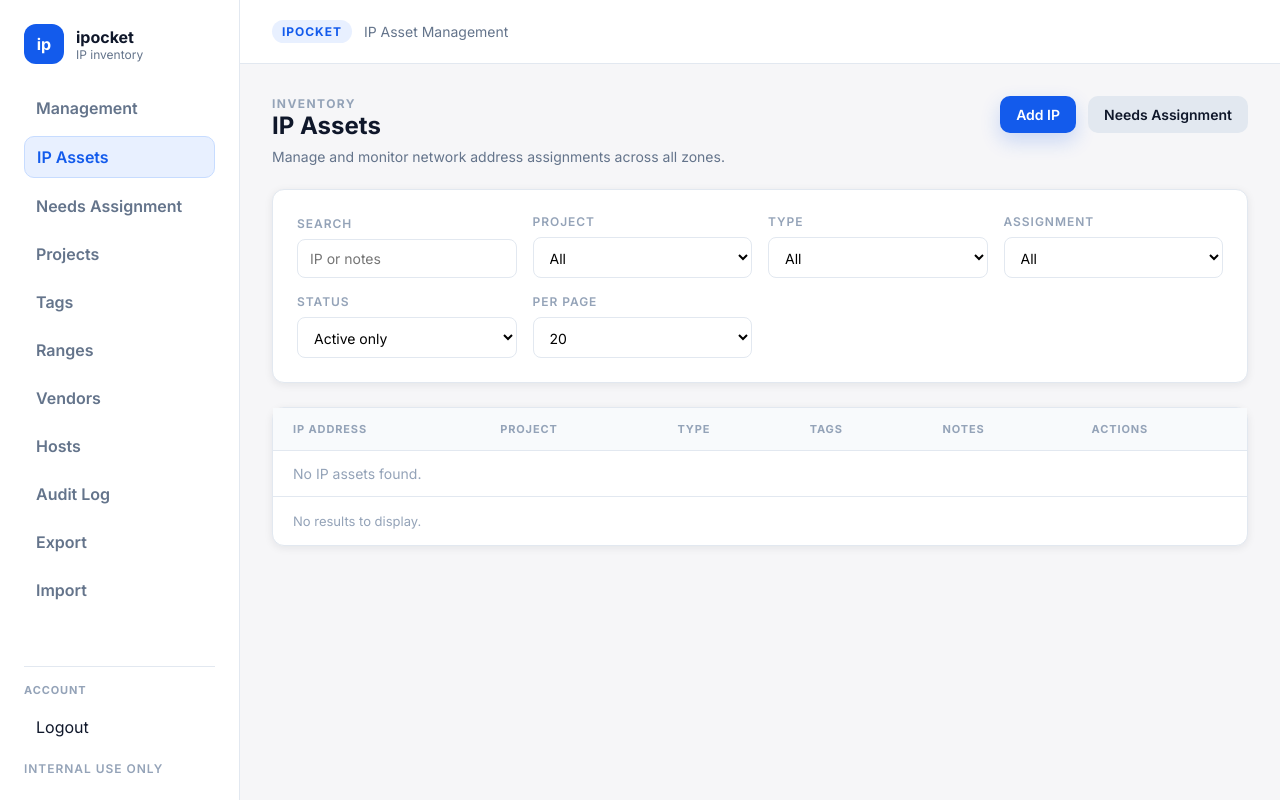
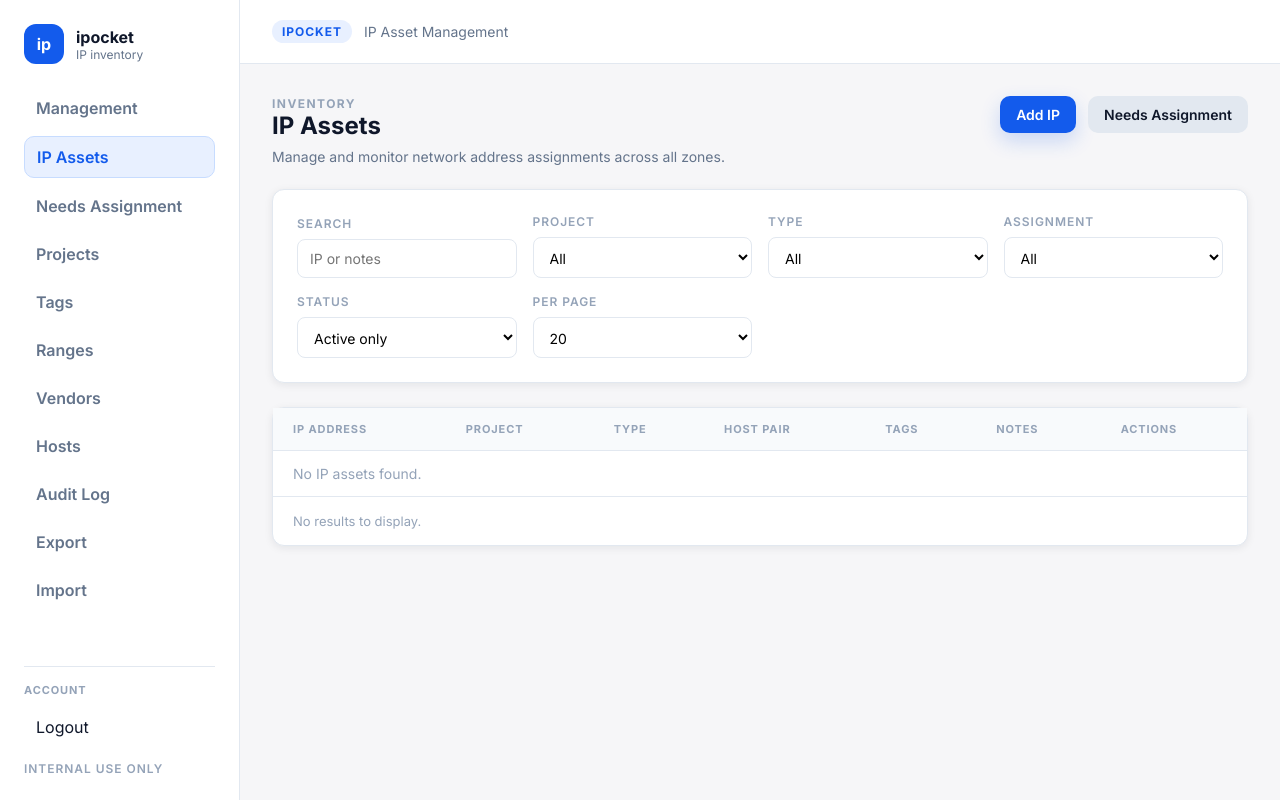
Before and after one commit to ghanad/ipocket, a FastAPI app: page /ui/ip-assets in a window 1280 px wide. Run offline with FastAPI, Linux system fonts and the light colour scheme; data that the repository does not hold is empty; some libraries are stand-ins or nearby versions.

Commit message:
Add host pair column to IP assets list

```diff
--- a/app/routes/ui.py
+++ b/app/routes/ui.py
@@ -284,8 +284,10 @@ def _build_asset_view_models(
     project_lookup: dict[int, dict[str, Optional[str]]],
     host_lookup: dict[int, str],
     tag_lookup: dict[int, list[dict[str, str]]],
+    host_pair_lookup: Optional[dict[int, dict[str, list[str]]]] = None,
 ) -> list[dict]:
     view_models = []
+    host_pair_lookup = host_pair_lookup or {}
     for asset in assets:
         project = project_lookup.get(asset.project_id) if asset.project_id else None
         project_name = project.get("name") if project else ""
@@ -293,6 +295,11 @@ def _build_asset_view_models(
         project_unassigned = not project_name
         host_name = host_lookup.get(asset.host_id) if asset.host_id else ""
         tags = tag_lookup.get(asset.id, [])
+        host_pair = ""
+        if asset.host_id and asset.asset_type in (IPAssetType.OS, IPAssetType.BMC):
+            pair_type = IPAssetType.BMC.value if asset.asset_type == IPAssetType.OS else IPAssetType.OS.value
+            pair_ips = host_pair_lookup.get(asset.host_id, {}).get(pair_type, [])
+            host_pair = ", ".join(pair_ips)
         view_models.append(
             {
                 "id": asset.id,
@@ -303,6 +310,7 @@ def _build_asset_view_models(
                 "notes": asset.notes or "",
                 "host_name": host_name,
                 "tags": tags,
+                "host_pair": host_pair,
                 "unassigned": _is_unassigned(asset.project_id),
                 "project_unassigned": project_unassigned,
             }
@@ -1822,7 +1830,17 @@ def ui_list_ip_assets(
     project_lookup = {project.id: {"name": project.name, "color": project.color} for project in projects}
     host_lookup = {host.id: host.name for host in repository.list_hosts(connection)}
     tag_lookup = repository.list_tag_details_for_ip_assets(connection, [asset.id for asset in assets])
-    view_models = _build_asset_view_models(assets, project_lookup, host_lookup, tag_lookup)
+    host_pair_lookup = repository.list_host_pair_ips_for_hosts(
+        connection,
+        [asset.host_id for asset in assets if asset.host_id],
+    )
+    view_models = _build_asset_view_models(
+        assets,
+        project_lookup,
+        host_lookup,
+        tag_lookup,
+        host_pair_lookup,
+    )
 
     is_htmx = request.headers.get("HX-Request") is not None
     template_name = "partials/ip_assets_table.html" if is_htmx else "ip_assets_list.html"
--- a/app/templates/partials/ip_assets_table.html
+++ b/app/templates/partials/ip_assets_table.html
@@ -6,6 +6,7 @@
           <th>IP address</th>
           <th>Project</th>
           <th>Type</th>
+          <th>Host Pair</th>
           <th>Tags</th>
           <th>Notes</th>
           <th>Actions</th>
--- a/app/templates/partials/ip_table_rows.html
+++ b/app/templates/partials/ip_table_rows.html
@@ -12,6 +12,13 @@
     {% endif %}
   </td>
   <td class="muted">{{ asset.type }}</td>
+  <td>
+    {% if asset.host_pair %}
+    <span class="mono">{{ asset.host_pair }}</span>
+    {% else %}
+    <span class="muted">—</span>
+    {% endif %}
+  </td>
   <td>
     {% if asset.tags %}
       {% for tag in asset.tags %}
@@ -77,6 +84,6 @@
 {% endfor %}
 {% else %}
 <tr>
-  <td colspan="6" class="empty-state">No IP assets found.</td>
+  <td colspan="7" class="empty-state">No IP assets found.</td>
 </tr>
 {% endif %}
```
Also changed, not shown: app/repository.py (+27 -0 lines), docs/overview.md (+1 -0 lines), tests/test_repository.py (+39 -0 lines).
